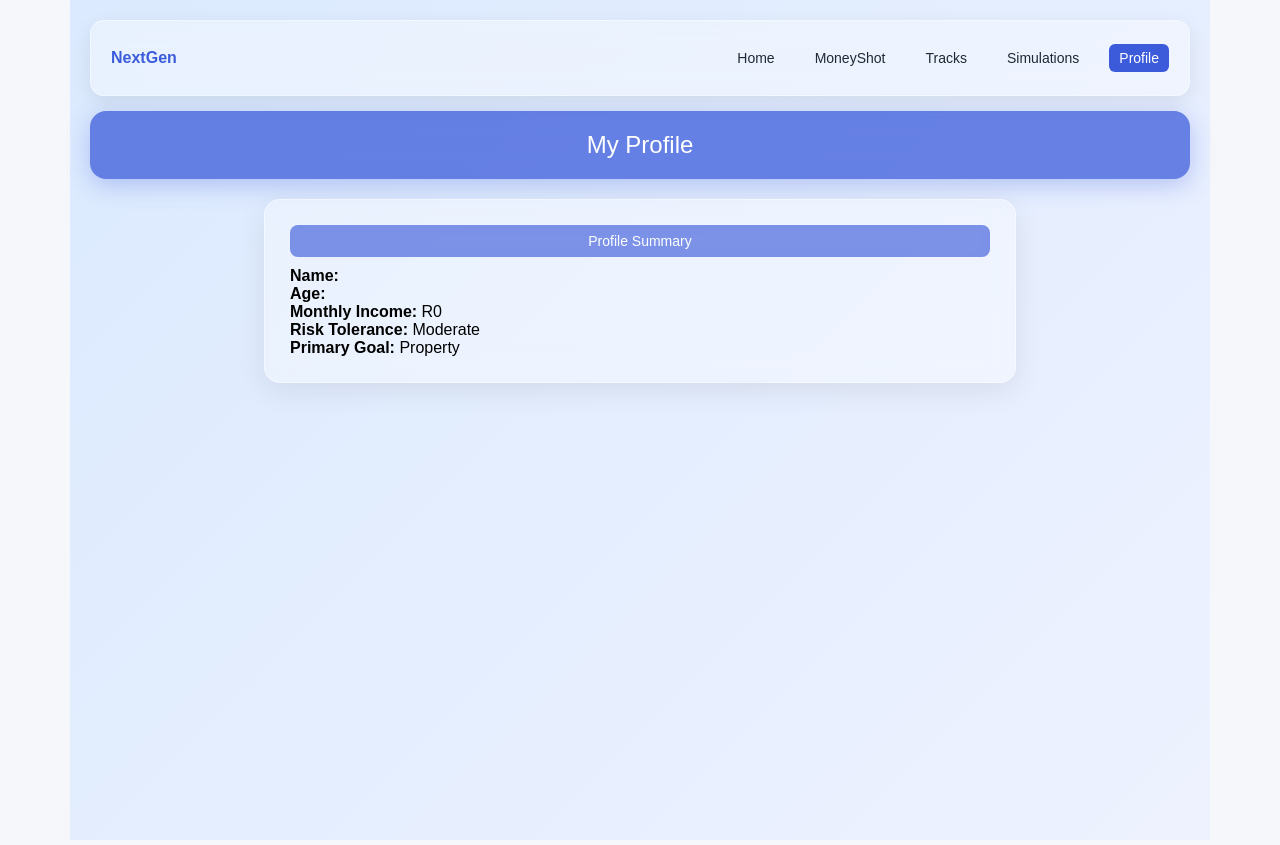
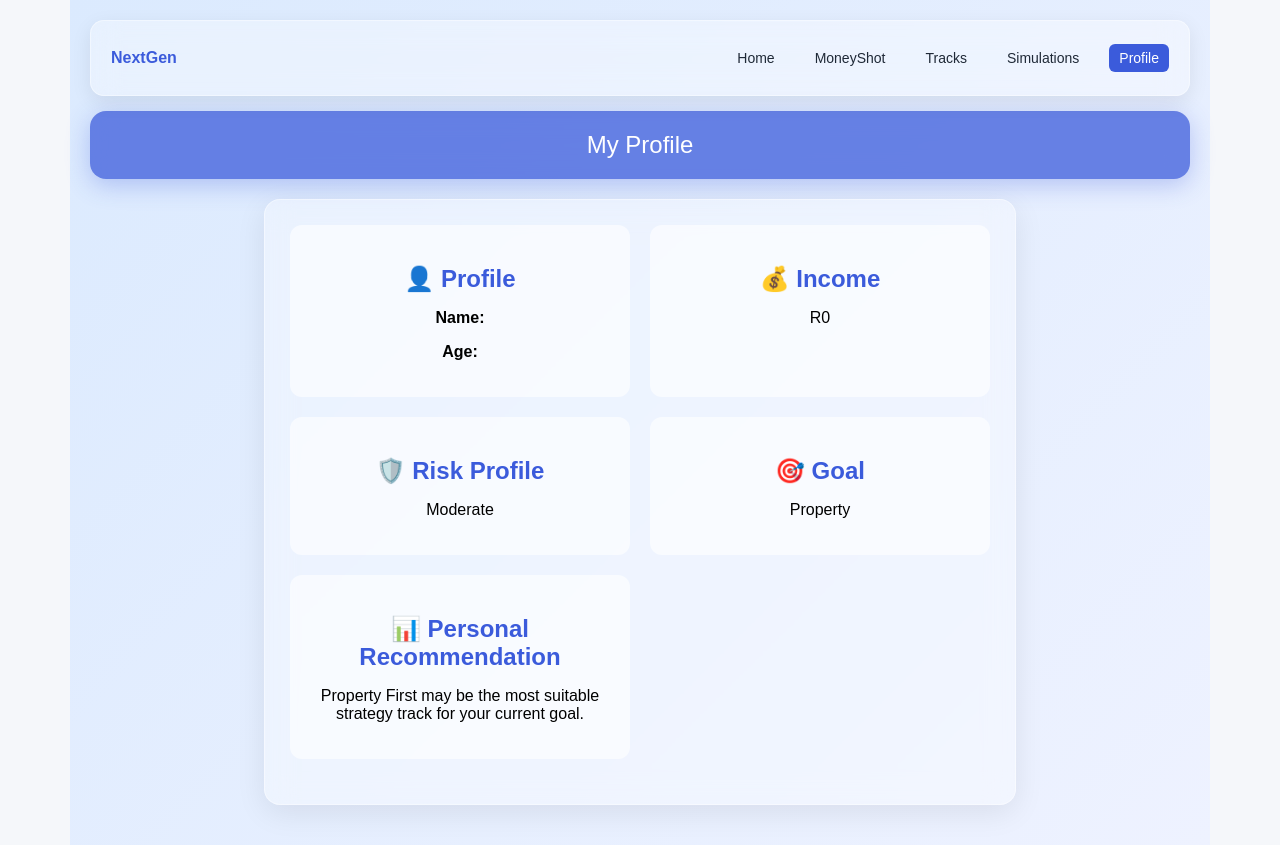
Before and after one commit to jordanchicksen1/nextgen-wealth, a React (Vite) app: page /profile in a window 1280 px wide. Built offline with nearby package versions, Linux system fonts and the light colour scheme.

Commit message:
eish trying something

```diff
--- a/src/context/FinancialContext.jsx
+++ b/src/context/FinancialContext.jsx
@@ -1,13 +1,16 @@
-import {createContext, useContext, useState, useEffect} from "react";
+import { createContext, useContext, useState } from "react";
 
 const FinancialContext = createContext();
 
 export function FinancialProvider({ children }) {
-  const [email, setEmail] = useState(localStorage.getItem("email") || "");
-  const [password, setPassword] = useState(localStorage.getItem("password") || "");
-  const [name, setName] = useState(localStorage.getItem("name") || "");
-  const [age, setAge] = useState(localStorage.getItem("age") || "");
-  const [income, setIncome] = useState(Number(localStorage.getItem("income")) || 0);
+  const [email, setEmail] = useState("");
+  const [password, setPassword] = useState("");
+
+  const [name, setName] = useState("");
+  const [age, setAge] = useState("");
+
+  const [income, setIncome] = useState(0);
+
   const [expenses, setExpenses] = useState({
     Discretionary: 0,
     Groceries: 0,
@@ -15,39 +18,11 @@ export function FinancialProvider({ children }) {
     Transport: 0,
   });
 
-  const [riskTolerance, setRiskTolerance] = useState(localStorage.getItem("riskTolerance") || "Moderate");
-  const [goal, setGoal] = useState(localStorage.getItem("goal") || "Property");
+  const [riskTolerance, setRiskTolerance] =
+    useState("Moderate");
 
-useEffect(() => {
-  localStorage.setItem("name", name);
-}, [name]);
-
-useEffect(() => {
-  localStorage.setItem("age", age);
-}, [age]);
-
-useEffect(() => {
-  localStorage.setItem("income", income);
-}, [income]);
-
-useEffect(() => {
-  localStorage.setItem(
-    "riskTolerance",
-    riskTolerance
-  );
-}, [riskTolerance]);
-
-useEffect(() => {
-  localStorage.setItem("goal", goal);
-}, [goal]);
-
-useEffect(() => {
-  localStorage.setItem("email", email);
-}, [email]);
-
-useEffect(() => {
-  localStorage.setItem("password", password);
-}, [password]);
+  const [goal, setGoal] =
+    useState("Property");
 
   return (
     <FinancialContext.Provider
--- a/src/pages/Profile.jsx
+++ b/src/pages/Profile.jsx
@@ -24,30 +24,70 @@ export default function Profile() {
 
       <div className="profile-card">
 
-        <div className="card-header">
-          Profile Summary
-        </div>
+        <div className="profile-grid">
 
-        <div className="profile-display">
-          <strong>Name:</strong> {name}
-        </div>
+  <div className="profile-stat-card">
+    <h2>👤 Profile</h2>
 
-        <div className="profile-display">
-          <strong>Age:</strong> {age}
-        </div>
+    <p><strong>Name:</strong> {name}</p>
+    <p><strong>Age:</strong> {age}</p>
+  </div>
 
-        <div className="profile-display">
-          <strong>Monthly Income:</strong> R{income.toLocaleString("en-ZA")}
-        </div>
+  <div className="profile-stat-card">
+    <h2>💰 Income</h2>
 
-        <div className="profile-display">
-          <strong>Risk Tolerance:</strong> {riskTolerance}
-        </div>
+    <p>
+      R{income.toLocaleString("en-ZA")}
+    </p>
+  </div>
 
-        <div className="profile-display">
-          <strong>Primary Goal:</strong> {goal}
-        </div>
+  <div className="profile-stat-card">
+    <h2>🛡️ Risk Profile</h2>
 
+    <p>{riskTolerance}</p>
+  </div>
+
+  <div className="profile-stat-card">
+    <h2>🎯 Goal</h2>
+
+    <p>{goal}</p>
+  </div>
+
+
+<div className="profile-recommendation">
+
+  <h2>📊 Personal Recommendation</h2>
+
+  {goal.includes("Property") && (
+    <p>
+      Property First may be the most suitable
+      strategy track for your current goal.
+    </p>
+  )}
+
+  {goal.includes("Retirement") && (
+    <p>
+      Focus on long-term contributions and
+      compound growth.
+    </p>
+  )}
+
+  {goal.includes("Emergency") && (
+    <p>
+      Building a cash reserve should be your
+      first priority before investing heavily.
+    </p>
+  )}
+
+  {goal.includes("Wealth") && (
+    <p>
+      Global Wealth may align with your
+      long-term objectives.
+    </p>
+  )}
+
+</div>
+</div>
       </div>
 
       <BackToTop />
--- a/src/pages/SignIn.jsx
+++ b/src/pages/SignIn.jsx
@@ -7,8 +7,8 @@ export default function SignIn() {
   const navigate = useNavigate();
 
   const [email, setEmail] = useState("");
+  const [showPassword, setShowPassword] = useState(false);
   const [password, setPassword] = useState("");
-
   const [error, setError] = useState("");
 
   const handleLogin = () => {
@@ -43,6 +43,12 @@ export default function SignIn() {
           Sign In
         </div>
 
+        <p className="signin-text">
+        📈 Continue your financial journey and
+        access your personalised strategy tracks
+        and simulations.
+        </p>
+
         <div className="profile-field">
           <label>Email</label>
 
@@ -58,13 +64,31 @@ export default function SignIn() {
         <div className="profile-field">
   <label>Password</label>
 
+  <div className="password-wrapper">
+
     <input
-            type="password"
+      type={
+        showPassword
+          ? "text"
+          : "password"
+      }
       value={password}
       onChange={(e) =>
         setPassword(e.target.value)
       }
     />
+
+    <button
+      type="button"
+      className="eye-button"
+      onClick={() =>
+        setShowPassword(!showPassword)
+      }
+    >
+      {showPassword ? "🙈" : "👁️"}
+    </button>
+
+  </div>
 </div>
 
         {error && (
--- a/src/pages/profile.css
+++ b/src/pages/profile.css
@@ -76,3 +76,106 @@
   color: red;
   margin-bottom: 10px;
 }
+
+.password-wrapper {
+  position: relative;
+  display: flex;
+  align-items: center;
+}
+
+.password-wrapper input {
+  width: 100%;
+}
+
+.eye-button {
+  position: absolute;
+  right: 10px;
+
+  background: none;
+  border: none;
+
+  cursor: pointer;
+
+  font-size: 18px;
+}
+
+.profile-intro {
+  max-width: 700px;
+  margin: 0 auto 20px auto;
+
+  text-align: center;
+
+  padding: 25px;
+
+  background: rgba(255,255,255,0.35);
+
+  backdrop-filter: blur(14px);
+
+  border-radius: 16px;
+
+  border: 1px solid rgba(255,255,255,0.4);
+
+  box-shadow: 0 8px 30px rgba(0,0,0,0.08);
+}
+
+.profile-intro h2 {
+  color: #3b5bdb;
+  margin-bottom: 10px;
+}
+
+.profile-intro p {
+  line-height: 1.6;
+  color: #374151;
+}
+
+.signin-text {
+  text-align: center;
+  margin-bottom: 20px;
+  color: #374151;
+}
+
+.profile-grid {
+  display: grid;
+  grid-template-columns: repeat(2, 1fr);
+  gap: 20px;
+
+  margin-bottom: 20px;
+}
+
+.profile-stat-card {
+  padding: 20px;
+
+  background: rgba(255,255,255,0.6);
+
+  border-radius: 12px;
+
+  text-align: center;
+}
+
+.profile-stat-card h2 {
+  margin-bottom: 10px;
+  color: #3b5bdb;
+}
+
+.profile-recommendation {
+  padding: 20px;
+
+  background: rgba(255,255,255,0.6);
+
+  border-radius: 12px;
+
+  text-align: center;
+}
+
+.profile-recommendation h2 {
+  color: #3b5bdb;
+  margin-bottom: 10px;
+}
+
+@media (max-width: 768px) {
+
+  .profile-grid {
+    grid-template-columns: 1fr;
+  }
+
+}
--- a/src/pages/profileSetup.jsx
+++ b/src/pages/profileSetup.jsx
@@ -26,11 +26,32 @@ export default function ProfileSetup() {
 
   const [error, setError] = useState("");
 
+  const [showPassword, setShowPassword] = useState(false);
+
   const handleSubmit = () => {
-   if (!email ||!password ||!name ||!age ||!income) {
+  if (
+    !email ||
+    !password ||
+    !name ||
+    !age ||
+    !income
+  ) {
     setError("Please complete all required fields.");
     return;
   }
+
+  localStorage.setItem(
+    "user",
+    JSON.stringify({
+      email,
+      password,
+      name,
+      age,
+      income,
+      riskTolerance,
+      goal,
+    })
+  );
 
   navigate("/");
 };
@@ -42,6 +63,19 @@ export default function ProfileSetup() {
         Create Your Profile
       </div>
 
+<div className="profile-intro">
+
+  <h2>🚀 Start Your Financial Journey</h2>
+
+  <p>
+    Create a profile so NextGen Wealth can
+    personalise simulations, strategy tracks
+    and recommendations based on your goals.
+  </p>
+
+</div>
+
+
       <div className="profile-card">
 
         <div className="card-header">
@@ -49,7 +83,7 @@ export default function ProfileSetup() {
         </div>
 
         <div className="profile-field">
-        <label>Email</label>
+        <label>📧 Email</label>
 
   <input
     type="email"
@@ -61,19 +95,37 @@ export default function ProfileSetup() {
 </div>
 
 <div className="profile-field">
-  <label>Password</label>
+  <label>🔒 Password</label>
+
+  <div className="password-wrapper">
 
     <input
-    type="password"
+      type={
+        showPassword
+          ? "text"
+          : "password"
+      }
       value={password}
       onChange={(e) =>
         setPassword(e.target.value)
       }
     />
+
+    <button
+      type="button"
+      className="eye-button"
+      onClick={() =>
+        setShowPassword(!showPassword)
+      }
+    >
+      {showPassword ? "🙈" : "👁️"}
+    </button>
+
+  </div>
 </div>
 
         <div className="profile-field">
-          <label>Name</label>
+          <label>👤 Name</label>
           <input
             value={name}
             onChange={(e) => setName(e.target.value)}
@@ -81,7 +133,7 @@ export default function ProfileSetup() {
         </div>
 
         <div className="profile-field">
-          <label>Age</label>
+          <label>🎂 Age</label>
           <input
             value={age}
             onChange={(e) => setAge(e.target.value)}
@@ -89,7 +141,7 @@ export default function ProfileSetup() {
         </div>
 
         <div className="profile-field">
-          <label>Monthly Income</label>
+          <label>💰 Monthly Income</label>
           <input
             value={income === 0 ? "" : income}
             onChange={(e) =>
@@ -99,7 +151,7 @@ export default function ProfileSetup() {
         </div>
 
         <div className="profile-field">
-          <label>Risk Tolerance</label>
+          <label>🛡️ Risk Tolerance</label>
 
           <select
             value={riskTolerance}
@@ -107,23 +159,23 @@ export default function ProfileSetup() {
               setRiskTolerance(e.target.value)
             }
           >
-            <option>Conservative</option>
-            <option>Moderate</option>
-            <option>Aggressive</option>
+            <option>🛡️ Conservative</option>
+            <option>⚖️ Moderate</option>
+            <option>🚀 Aggressive</option>
           </select>
         </div>
 
         <div className="profile-field">
-          <label>Primary Goal</label>
+          <label>🎯 Primary Goal</label>
 
           <select
             value={goal}
             onChange={(e) => setGoal(e.target.value)}
           >
-            <option>Property</option>
-            <option>Retirement</option>
-            <option>Emergency Fund</option>
-            <option>Wealth Building</option>
+            <option>🏠 Property</option>
+            <option>💰 Retirement</option>
+            <option>🧰 Emergency Fund</option>
+            <option>🌍 Wealth Building</option>
           </select>
         </div>
 
```
Lines whose indentation alone changed are shown as unchanged.
